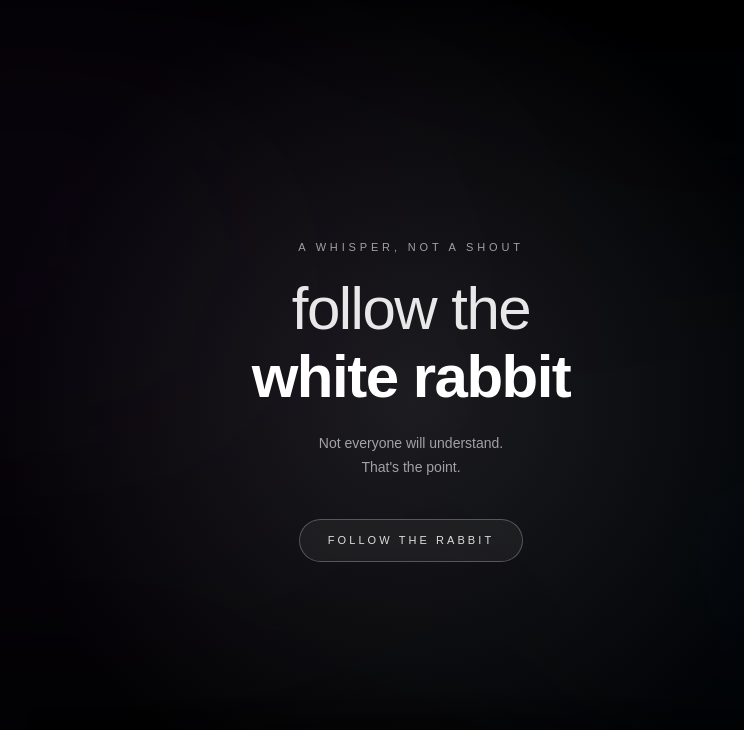
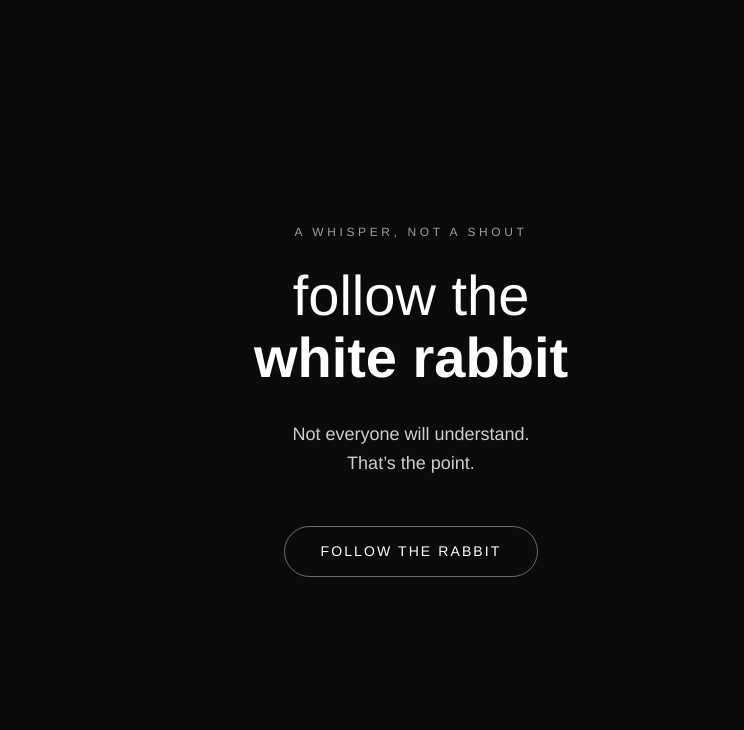
Before and after one commit to mekin1982me-art/follow-the-white-rabbit, a Next.js app: page / in a window 1280 px wide. Shown: the top 730 px of the page, without its empty margins (229-973 px from the left). Built offline with nearby package versions, Linux system fonts and the light colour scheme.

Commit message:
Update page.tsx

```diff
--- a/app/page.tsx
+++ b/app/page.tsx
@@ -1,46 +1,67 @@
 export default function Home() {
   return (
-    <main className="relative min-h-screen w-full overflow-hidden bg-black text-white">
-      {/* soft vignette */}
-      <div className="pointer-events-none absolute inset-0 bg-[radial-gradient(circle_at_center,rgba(255,255,255,0.10),rgba(0,0,0,0.85)_55%,rgba(0,0,0,1)_78%)]" />
-      <div className="pointer-events-none absolute inset-0 opacity-40 blur-3xl bg-[radial-gradient(circle_at_20%_30%,rgba(168,85,247,0.14),transparent_55%),radial-gradient(circle_at_80%_70%,rgba(59,130,246,0.10),transparent_55%)]" />
-
-      {/* center content */}
-      <div className="relative mx-auto flex min-h-screen max-w-3xl flex-col items-center justify-center px-6 text-center">
-        <p className="mb-6 text-[11px] tracking-[0.35em] text-white/60">
+    <main
+      style={{
+        minHeight: "100vh",
+        backgroundColor: "#0b0b0b",
+        color: "#ffffff",
+        display: "flex",
+        alignItems: "center",
+        justifyContent: "center",
+        fontFamily: "Helvetica, Arial, sans-serif",
+      }}
+    >
+      <div style={{ textAlign: "center", maxWidth: "700px" }}>
+        <p
+          style={{
+            letterSpacing: "0.3em",
+            fontSize: "12px",
+            opacity: 0.6,
+            marginBottom: "24px",
+          }}
+        >
           A WHISPER, NOT A SHOUT
         </p>
 
-        <h1 className="leading-[0.92]">
-          <span className="block text-5xl font-light tracking-tight text-white/90 sm:text-6xl">
-            follow the
-          </span>
-          <span className="mt-2 block text-5xl font-semibold tracking-tight sm:text-6xl">
-            white rabbit
-          </span>
+        <h1
+          style={{
+            fontSize: "56px",
+            fontWeight: 300,
+            lineHeight: 1.1,
+            marginBottom: "32px",
+          }}
+        >
+          follow the <br />
+          <span style={{ fontWeight: 600 }}>white rabbit</span>
         </h1>
 
-        <p className="mt-6 text-sm leading-6 text-white/60">
+        <p
+          style={{
+            fontSize: "18px",
+            opacity: 0.8,
+            lineHeight: 1.6,
+            marginBottom: "48px",
+          }}
+        >
           Not everyone will understand.
           <br />
-          That&apos;s the point.
+          That’s the point.
         </p>
 
-        {/* Button: şimdilik bir yere gitmiyor */}
         <button
-          type="button"
-          className="mt-10 rounded-full border border-white/25 bg-white/5 px-7 py-3 text-[11px] tracking-[0.28em] text-white/85 backdrop-blur transition hover:border-white/45 hover:bg-white/10"
-          onClick={() => {
-            // Yarın bunu manifesto sayfasına bağlarız.
-            // Şimdilik sadece küçük bir “tıklandı” hissi:
-            window.scrollTo({ top: 0, behavior: "smooth" });
+          style={{
+            backgroundColor: "transparent",
+            border: "1px solid rgba(255,255,255,0.4)",
+            color: "#ffffff",
+            padding: "14px 36px",
+            borderRadius: "40px",
+            cursor: "pointer",
+            fontSize: "14px",
+            letterSpacing: "0.15em",
           }}
         >
           FOLLOW THE RABBIT
         </button>
-
-        {/* subtle bottom fade */}
-        <div className="pointer-events-none absolute bottom-0 left-0 right-0 h-28 bg-gradient-to-t from-black to-transparent" />
       </div>
     </main>
   );
```
